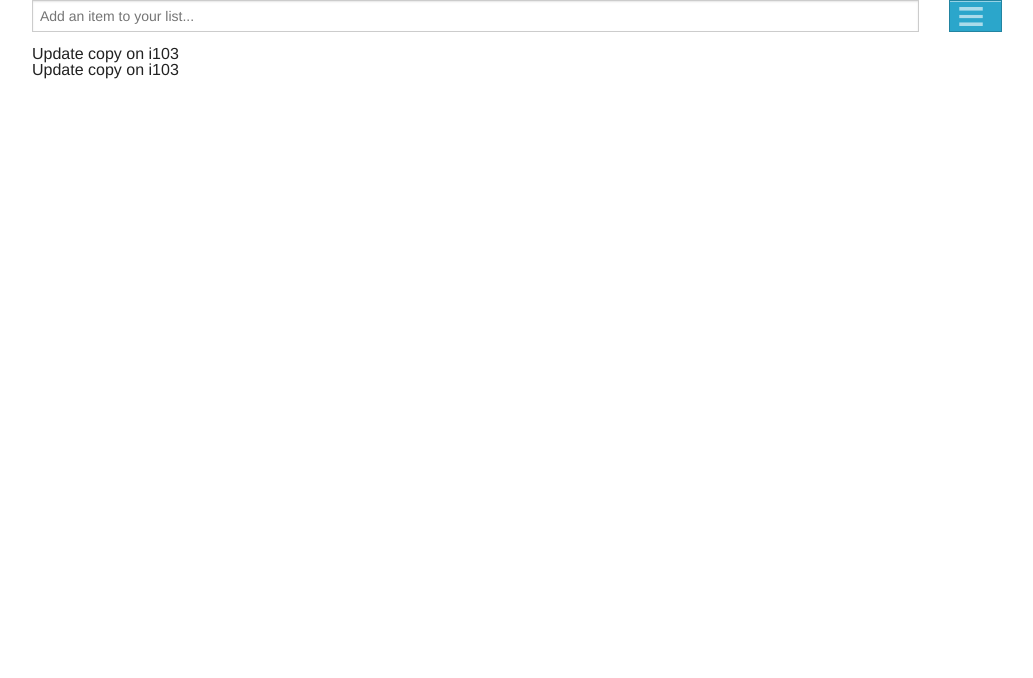
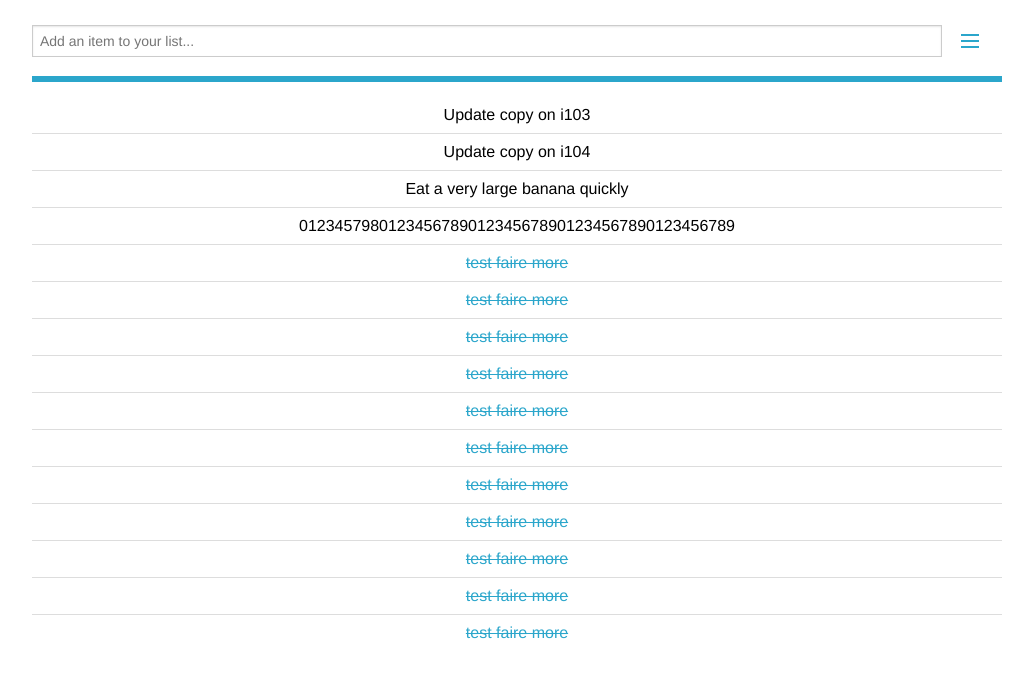
Before and after one commit to spectrumbranch/faire, a website: page static/index.html in a window 1280 px wide. Shown: the whole page, without its empty margins (123-1156 px from the left). Drawn offline with Linux system fonts and the light colour scheme.

Commit message:
Several frontend stylizations, sticky nav.

```diff
--- a/lib/index.js
+++ b/lib/index.js
@@ -2,7 +2,7 @@
 //var mailer = require('./mail');
 //var home = require('./home');
 var scurvy = require('scurvy');
-var Scurvy = scurvy.createInstance();
+var Scurvy = scurvy.createInstance({ authSchema: 'email' });
 
 //exports.Util = util;
 //exports.Mailer = mailer;
--- /dev/null
+++ b/static/css/faire.css
@@ -0,0 +1,48 @@
+.entry-section {
+	margin-top:15px;
+}
+
+.top-bar-section ul {
+	width: 100%;
+}
+.top-bar-section ul li {
+	width: 100%;
+}
+hr {
+	margin: 0;
+}
+
+.uber-divider {
+	color: #2ba6cb;
+	border: solid 3px;
+	margin: 5px 0 5px;
+}
+.faire-task  div{
+	padding: 10px 0;
+	text-align: center;
+	word-wrap: break-word;
+}
+a {
+	color: #000;
+}
+.faire-inactive a {
+	text-decoration:line-through;
+	color: #2ba6cb;
+}
+@media only screen {
+	.faire-entry {
+		width: 90%;
+	}
+	.faire-menu-entry {
+
+	}
+}
+
+@media only screen and (min-width: 768px) {
+	.faire-entry {
+		width: 94%;
+	}
+	.faire-menu-entry {
+		width: 6%;
+	}
+}
--- a/static/index.html
+++ b/static/index.html
@@ -9,35 +9,176 @@
 
 
   <link rel="stylesheet" href="css/foundation.css">
-
+  <link rel="stylesheet" href="css/faire.css">
 
   <script src="js/vendor/custom.modernizr.js"></script>
 
 </head>
 <body>
-
-	<div class="row">
-		<div class="large-11 columns">
+<div data-magellan-expedition="fixed">
+	<div class="row entry-section">
+		<div class="large-11 small-11 faire-entry columns">
 			<input type="text" placeholder="Add an item to your list...">
 		</div>
-		<div class="large-1 columns">
-			<a href="#" class="tiny button"><img src="img/menu-wht.png"></a>
+		<div class="large-1 small-1 faire-menu-entry columns">
+			<a href="javascript:alert('CLICK')">
+				<span style="margin:0 auto; display:block;width:20px;height:32px;position:relative;right:15px">
+					<span style="
+						display: block;
+						width: 16px;
+						height: 0px;
+						-webkit-box-shadow: 0 10px 0 1px #2ba6cb, 0 16px 0 1px #2ba6cb, 0 22px 0 1px #2ba6cb;
+						box-shadow: 0 10px 0 1px #2ba6cb, 0 16px 0 1px #2ba6cb, 0 22px 0 1px #2ba6cb;"></span>
+				</span>
+			</a>
 		</div>
 	</div>
+	<div class="row">
+		<div class="large-12 small-12 columns">
+			<hr class="uber-divider" />
+		</div>
+	</div>
+</div>
 
 
-
+	<div class="row faire-task">
+		<div class="large-12 small-12 columns">
+			<a href="#">Update copy on i103</a>
+		</div>
+	</div>
 	<div class="row">
 		<div class="large-12 small-12 columns">
-			<span>Update copy on i103</span>
+			<hr />
 		</div>
 	</div>
-
-
-
+	<div class="row faire-task">
+		<div class="large-12 small-12 columns">
+			<a href="#">Update copy on i104</a>
+		</div>
+	</div>
 	<div class="row">
 		<div class="large-12 small-12 columns">
-			<span>Update copy on i103</span>
+			<hr />
+		</div>
+	</div>
+	<div class="row faire-task">
+		<div class="large-12 small-12 columns">
+			<a href="#">Eat a very large banana quickly</a>
+		</div>
+	</div>
+	<div class="row">
+		<div class="large-12 small-12 columns">
+			<hr />
+		</div>
+	</div>
+	<div class="row faire-task">
+		<div class="large-12 small-12 columns">
+			<a href="#">0123457980123456789012345678901234567890123456789</a>
+		</div>
+	</div>
+	<div class="row">
+		<div class="large-12 small-12 columns">
+			<hr />
+		</div>
+	</div>
+	<div class="row faire-task faire-inactive">
+		<div class="large-12 small-12 columns">
+			<a href="#">test faire more</a>
+		</div>
+	</div>
+	<div class="row">
+		<div class="large-12 small-12 columns">
+			<hr />
+		</div>
+	</div>
+	<div class="row faire-task faire-inactive">
+		<div class="large-12 small-12 columns">
+			<a href="#">test faire more</a>
+		</div>
+	</div>
+	<div class="row">
+		<div class="large-12 small-12 columns">
+			<hr />
+		</div>
+	</div>
+	<div class="row faire-task faire-inactive">
+		<div class="large-12 small-12 columns">
+			<a href="#">test faire more</a>
+		</div>
+	</div><div class="row">
+		<div class="large-12 small-12 columns">
+			<hr />
+		</div>
+	</div>
+	<div class="row faire-task faire-inactive">
+		<div class="large-12 small-12 columns">
+			<a href="#">test faire more</a>
+		</div>
+	</div>
+	<div class="row">
+		<div class="large-12 small-12 columns">
+			<hr />
+		</div>
+	</div>
+	<div class="row faire-task faire-inactive">
+		<div class="large-12 small-12 columns">
+			<a href="#">test faire more</a>
+		</div>
+	</div>
+	<div class="row">
+		<div class="large-12 small-12 columns">
+			<hr />
+		</div>
+	</div>
+	<div class="row faire-task faire-inactive">
+		<div class="large-12 small-12 columns">
+			<a href="#">test faire more</a>
+		</div>
+	</div><div class="row">
+		<div class="large-12 small-12 columns">
+			<hr />
+		</div>
+	</div>
+	<div class="row faire-task faire-inactive">
+		<div class="large-12 small-12 columns">
+			<a href="#">test faire more</a>
+		</div>
+	</div><div class="row">
+		<div class="large-12 small-12 columns">
+			<hr />
+		</div>
+	</div>
+	<div class="row faire-task faire-inactive">
+		<div class="large-12 small-12 columns">
+			<a href="#">test faire more</a>
+		</div>
+	</div>
+	<div class="row">
+		<div class="large-12 small-12 columns">
+			<hr />
+		</div>
+	</div>
+	<div class="row faire-task faire-inactive">
+		<div class="large-12 small-12 columns">
+			<a href="#">test faire more</a>
+		</div>
+	</div><div class="row">
+		<div class="large-12 small-12 columns">
+			<hr />
+		</div>
+	</div>
+	<div class="row faire-task faire-inactive">
+		<div class="large-12 small-12 columns">
+			<a href="#">test faire more</a>
+		</div>
+	</div><div class="row">
+		<div class="large-12 small-12 columns">
+			<hr />
+		</div>
+	</div>
+	<div class="row faire-task faire-inactive">
+		<div class="large-12 small-12 columns">
+			<a href="#">test faire more</a>
 		</div>
 	</div>
   <script>
```
Also changed, not shown: static/img/menu-wht.png (deleted).
